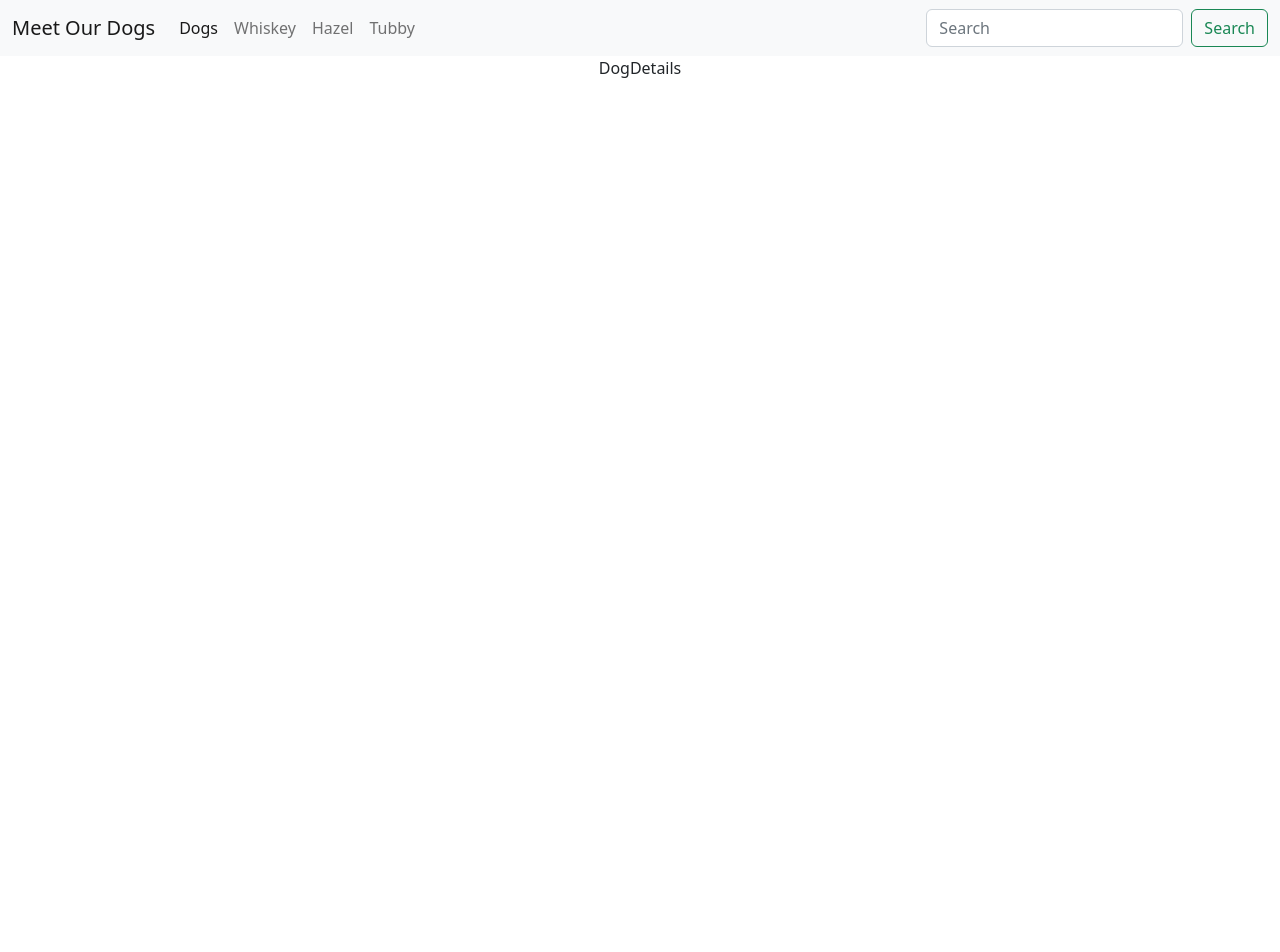
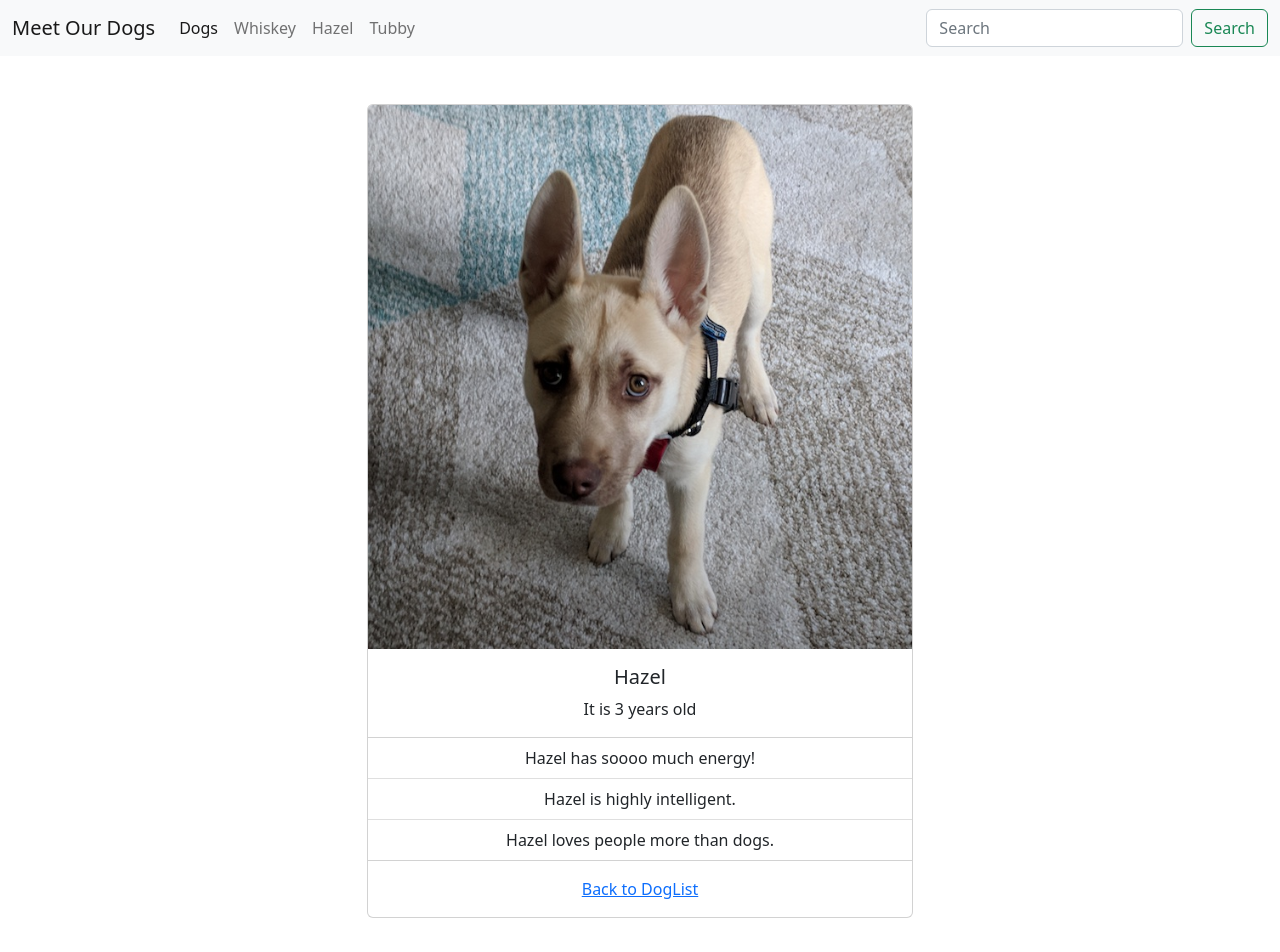
Before and after one commit to RafalZakrzewski84/23_routes-dog-app, a React (Create React App) app: page /dogs/Hazel in a window 1280 px wide. Shown: the top 952 px of the page. Before the commit the page ends 800 px from the top, so only its background shows below. Built offline with nearby package versions, Linux system fonts and the light colour scheme.

Commit message:
adding structuring and styling dog details component

```diff
--- a/src/App.js
+++ b/src/App.js
@@ -14,7 +14,10 @@ function App() {
 			<Navbar dogs={assets.dogs} />
 			<Routes>
 				<Route path="/dogs" element={<DogsList dogs={assets.dogs} />} />
-				<Route path="/dogs/:name" element={<DogDetails />} />
+				<Route
+					path="/dogs/:dogName"
+					element={<DogDetails dogs={assets.dogs} />}
+				/>
 			</Routes>
 		</div>
 	);
--- a/src/components/DogDetails.js
+++ b/src/components/DogDetails.js
@@ -1,9 +1,41 @@
 /** @format */
 
 import React from 'react';
+import { Link, useParams } from 'react-router-dom';
 
-const DogDetails = () => {
-	return <div>DogDetails</div>;
+const DogDetails = ({ dogs }) => {
+	const { dogName } = useParams();
+	const dog = dogs.filter((dog) => dog.name === dogName)[0];
+	const dogAgeInfo =
+		dog.age > 1 ? `It is ${dog.age} years old` : `It is ${dog.age} year old`;
+
+	return (
+		<div className="container text-center">
+			<div className="row my-5 justify-content-center">
+				<div className="col-md-8 col-lg-6">
+					<div className="card" style={{ width: '100%' }}>
+						<img src={dog.src} className="card-img-top" alt={dog.name} />
+						<div className="card-body">
+							<h5 className="card-title">{dog.name}</h5>
+							<p className="card-text">{dogAgeInfo}</p>
+						</div>
+						<ul className="list-group list-group-flush">
+							{dog.facts.map((fact, idx) => (
+								<li key={fact.length + idx} className="list-group-item">
+									{fact}
+								</li>
+							))}
+						</ul>
+						<div className="card-body">
+							<Link to="/dogs" className="card-link">
+								Back to DogList
+							</Link>
+						</div>
+					</div>
+				</div>
+			</div>
+		</div>
+	);
 };
 
 export default DogDetails;
```
